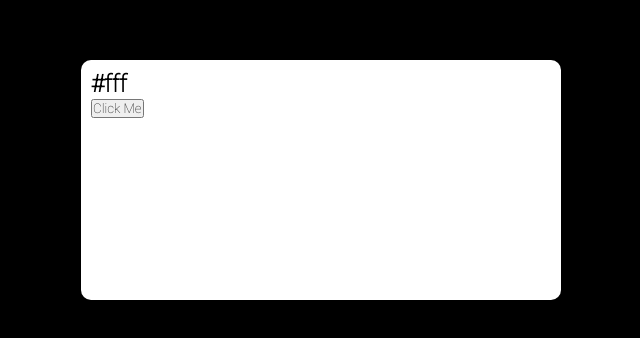
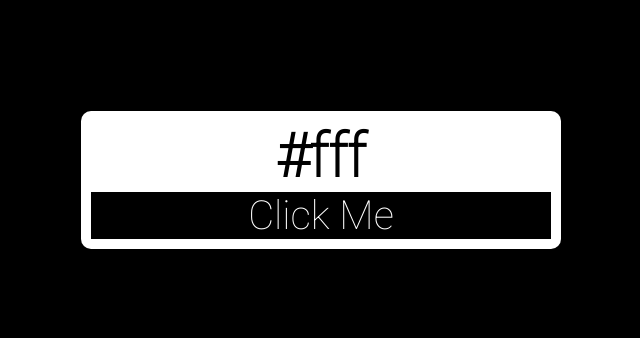
Before and after one commit to kundangupt/Random-Color-Generator, a plain HTML site: page Index.html in a window 1280 px wide. Shown: the part 220-558 px from the top of the page, without its empty margins (319-959 px from the left). Drawn offline with Linux system fonts and the light colour scheme.

Commit message:
doc:updated

```diff
--- a/Index.html
+++ b/Index.html
@@ -10,8 +10,8 @@
 <body>
     <div class = "main">
       <div class="container">
-        <h2>#fff</h2>
-        <button>Click Me</button>
+        <h2 id="color-code">#fff</h2>
+        <button id="btn">Click Me</button>
       </div>
 
     </div>
--- a/Styles.css
+++ b/Styles.css
@@ -22,8 +22,18 @@ body{
 }
 .container{
     width: 30rem;
-    height: 15rem;
     padding:10px;
     border-radius: 10px;
     background-color: white;
+    font-size:40px ;
+    text-align: center;
 }
+
+button{
+    font-size: 40px;
+    display: block;
+    width: 100%;
+    background-color: black;
+    color: white;
+    border:none;
+}
```
